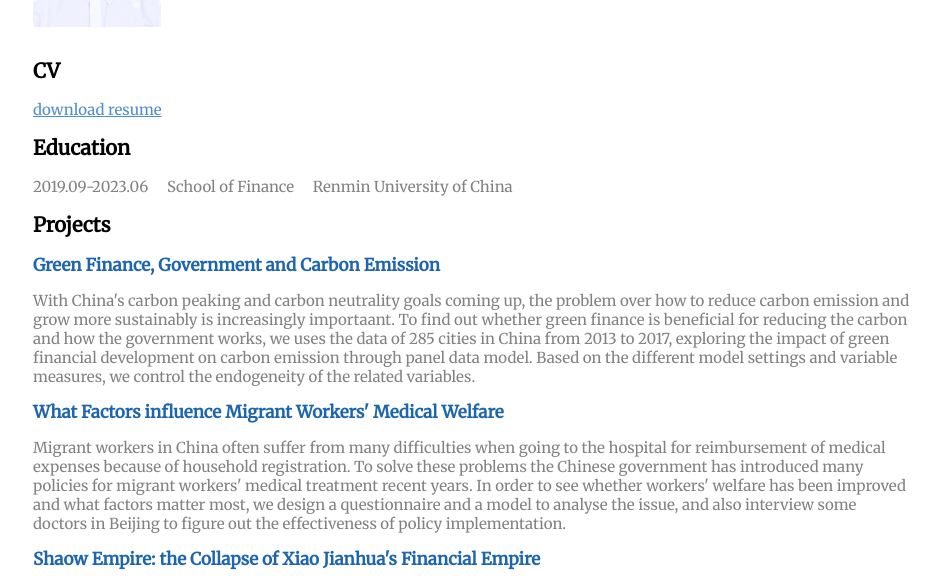
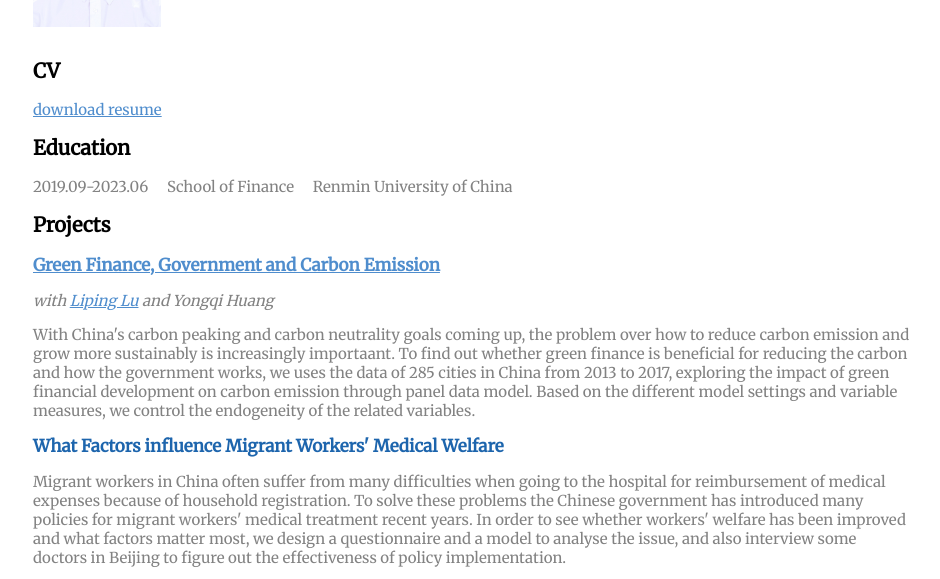
Before and after one commit to realyaoxinwei/realyaoxinwei.github.io, a plain HTML site: page index.html in a window 1280 px wide. Shown: the part 198-777 px from the top of the page, without its empty margins (167-1107 px from the left). Drawn offline with Linux system fonts and the light colour scheme.

Commit message:
add my new article

```diff
--- a/index.html
+++ b/index.html
@@ -26,7 +26,8 @@
     <p class="umimport">2019.09-2023.06 &emsp;School of Finance &emsp;Renmin University of China</p>
 
     <h2>Projects</h2>
-    <h2 class="import">Green Finance, Government and Carbon Emission</h2>
+    <h2 class="import"><a href="greenfinance_v1.3.pdf">Green Finance, Government and Carbon Emission</a></h2>
+    <p class="umimport"><i>with <a href="https://scholar.google.ru/citations?user=aDeBIgwAAAAJ&hl=zh-CN&oi=sra">Liping Lu</a> and Yongqi Huang</i></p>
     <p class="umimport">With China's carbon peaking and carbon neutrality goals coming up, the problem over how to reduce carbon emission and grow more sustainably is increasingly importaant. To find out whether green finance is beneficial for reducing the carbon and how the government works, we uses the data of 285 cities in China from 2013 to 2017, exploring the impact of green financial development on carbon emission through panel data model. Based on the different model settings and variable measures, we control the endogeneity of the related variables. </p>
     <h2 class="import">What Factors influence Migrant Workers' Medical Welfare</h2>
     <p class="umimport">Migrant workers in China often suffer from many difficulties when going to the hospital for reimbursement of medical expenses because of household registration. To solve these problems the Chinese government has introduced many policies for migrant workers' medical treatment recent years. In order to see whether workers' welfare has been improved and what factors matter most, we design a questionnaire and a model to analyse the issue, and also interview some doctors in Beijing to figure out the effectiveness of policy implementation.</p>
```
Also changed, not shown: 1 other file.
